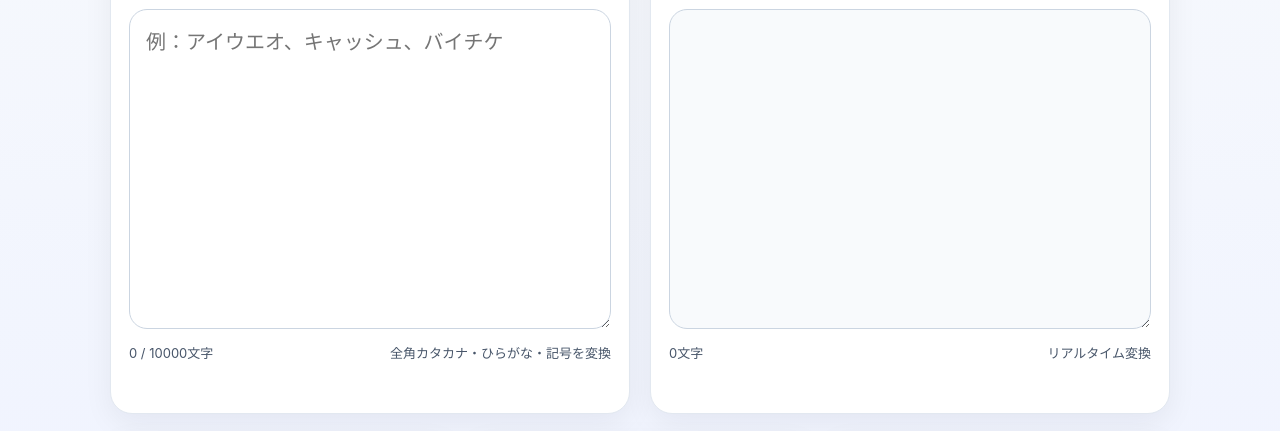
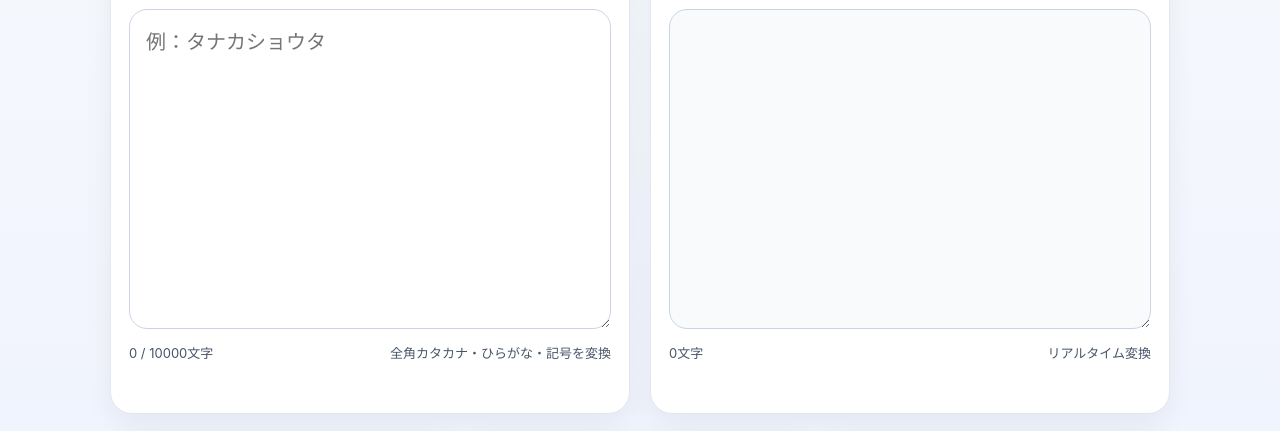
Before and after one commit to katakana-converter/katakana-converter, a plain HTML site: page index.html in a window 1280 px wide. Shown: the part 329-760 px from the top of the page. Drawn offline with Linux system fonts and the light colour scheme.

Commit message:
Update index.html

```diff
--- a/index.html
+++ b/index.html
@@ -248,7 +248,7 @@
             <button class="btn btn-danger" id="clearBtn" type="button">クリア</button>
           </div>
         </div>
-        <textarea id="inputText" placeholder="例：アイウエオ、キャッシュ、バイチケ" maxlength="10000" aria-label="入力欄"></textarea>
+        <textarea id="inputText" placeholder="例：タナカショウタ" maxlength="10000" aria-label="入力欄"></textarea>
         <div class="meta">
           <span id="inputCount">0 / 10000文字</span>
           <span>全角カタカナ・ひらがな・記号を変換</span>
```
